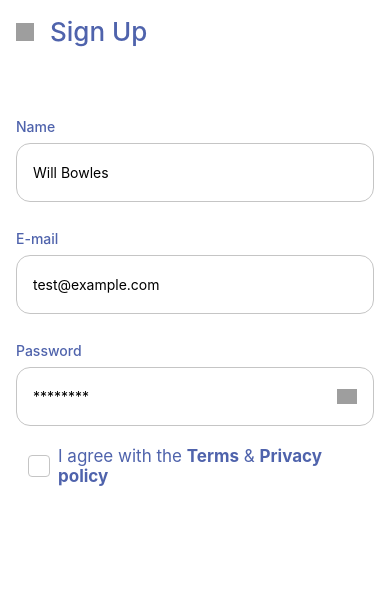
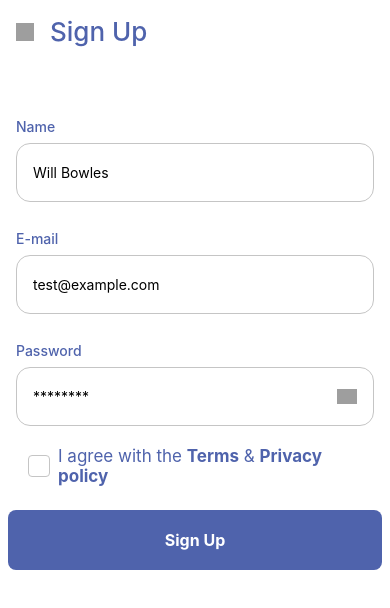
Before and after one commit to vvillbiii/listicle-app, a React Native app: screen /Splash in a window 390 px wide. Shown: the top 608 px of the page. Built offline with nearby package versions, Linux system fonts and the light colour scheme; grey boxes are pictures that could not be loaded.

Commit message:
add sign up button to sign up screen

```diff
--- a/src/components/Button/index.js
+++ b/src/components/Button/index.js
@@ -2,13 +2,13 @@ import React from 'react';
 import {Pressable, Text, TouchableOpacity} from 'react-native';
 import {styles} from './styles';
 
-export const Button = ({title, handlePress}) => {
+export const Button = ({title, handlePress, style}) => {
   //you can use pressable or touchableopacity for buttons
   return (
     <TouchableOpacity
       activeOpacity={0.7}
       onPress={handlePress}
-      style={styles.container}>
+      style={[styles.container, style]}>
       <Text style={styles.title}>{title}</Text>
     </TouchableOpacity>
   );
--- a/src/screens/auth/Signup/index.js
+++ b/src/screens/auth/Signup/index.js
@@ -4,6 +4,7 @@ import {styles} from './styles';
 import {AuthHeader} from '../../../components/AuthHeader';
 import {Input} from '../../../components/Input';
 import {Checkbox} from '../../../components/Checkbox';
+import {Button} from '../../../components/Button';
 
 export const Signup = () => {
   const [isChecked, setIsChecked] = useState(false);
@@ -21,6 +22,7 @@ export const Signup = () => {
           <Text style={styles.agreeTextBold}>Privacy policy</Text>
         </Text>
       </View>
+      <Button style={styles.button} title="Sign Up" />
     </View>
   );
 };
--- a/src/screens/auth/Signup/styles.js
+++ b/src/screens/auth/Signup/styles.js
@@ -18,4 +18,7 @@ export const styles = StyleSheet.create({
   agreeTextBold: {
     fontWeight: 'bold',
   },
+  button: {
+    marginVertical: 24,
+  },
 });
```
